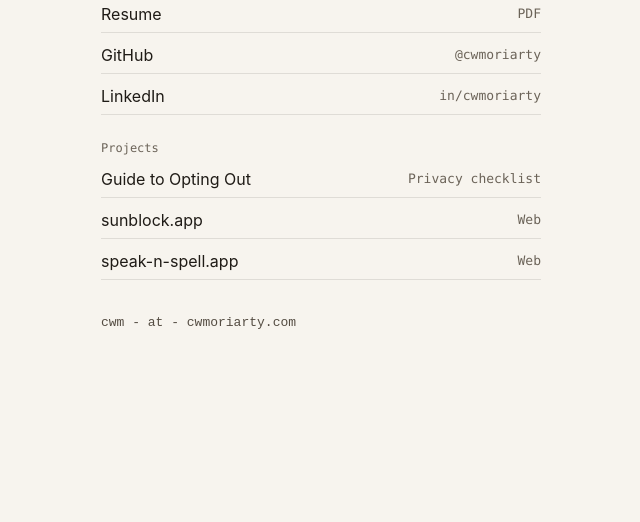
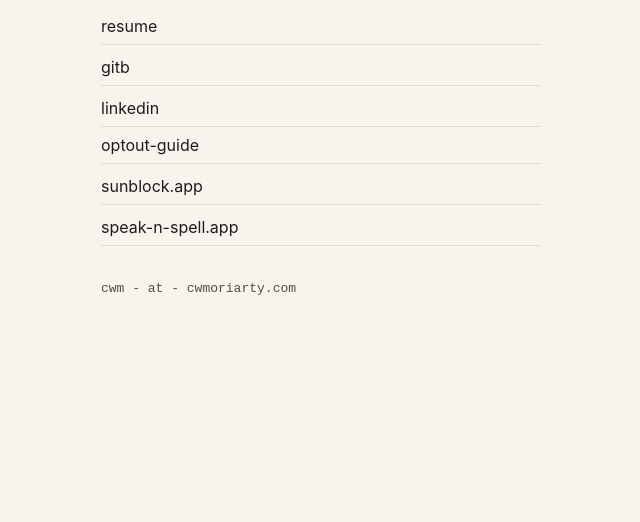
Before and after one commit to cwmoriarty/cwmoriarty.github.io, a plain HTML site: page index.html in a window 1280 px wide. Shown: the part 278-800 px from the top of the page, without its empty margins (319-959 px from the left). Drawn offline with Linux system fonts and the light colour scheme.

Commit message:
Update color scheme meta tag and links

```diff
--- a/index.html
+++ b/index.html
@@ -3,9 +3,8 @@
 <head>
   <meta charset="UTF-8">
   <meta name="viewport" content="width=device-width, initial-scale=1">
-  <meta name="color-scheme" content="light dark">
+  <meta name="color-scheme" content="light">
   <title>Christopher W Moriarty</title>
-  <meta name="description" content="Christopher W Moriarty — projects, resume, and privacy opt-out guide.">
   <style>
     :root {
       --bg-light: #f7f4ee;
@@ -149,21 +148,18 @@
 <body>
   <main>
     <h1>Christopher W Moriarty</h1>
-    <nav aria-label="Links and projects">
       <div>
-        <div class="group-label">Profile</div>
         <ul class="link-group" role="list">
-          <li><a href="Chris%20Moriarty%20-%20Resume.pdf"><span>Resume</span><span class="meta">PDF</span></a></li>
-          <li><a href="https://github.com/cwmoriarty" rel="noopener noreferrer"><span>GitHub</span><span class="meta">@cwmoriarty</span></a></li>
-          <li><a href="https://www.linkedin.com/in/cwmoriarty/" rel="noopener noreferrer"><span>LinkedIn</span><span class="meta">in/cwmoriarty</span></a></li>
+          <li><a href="Chris%20Moriarty%20-%20Resume.pdf"><span>resume</span></a></li>
+          <li><a href="https://github.com/cwmoriarty" rel="noopener noreferrer"><span>gitb</span></a></li>
+          <li><a href="https://www.linkedin.com/in/cwmoriarty/" rel="noopener noreferrer"><span>linkedin</span></a></li>
         </ul>
       </div>
       <div>
-        <div class="group-label">Projects</div>
         <ul class="link-group" role="list">
-          <li><a href="/optout-guide"><span>Guide to Opting Out</span><span class="meta">Privacy checklist</span></a></li>
-          <li><a href="https://sunblock.app" rel="noopener noreferrer"><span>sunblock.app</span><span class="meta">Web</span></a></li>
-          <li><a href="https://speak-n-spell.app" rel="noopener noreferrer"><span>speak-n-spell.app</span><span class="meta">Web</span></a></li>
+          <li><a href="/optout-guide"><span>optout-guide</span></a></li>
+          <li><a href="https://sunblock.app" rel="noopener noreferrer"><span>sunblock.app</span></a></li>
+          <li><a href="https://speak-n-spell.app" rel="noopener noreferrer"><span>speak-n-spell.app</span></a></li>
         </ul>
       </div>
     </nav>
```
